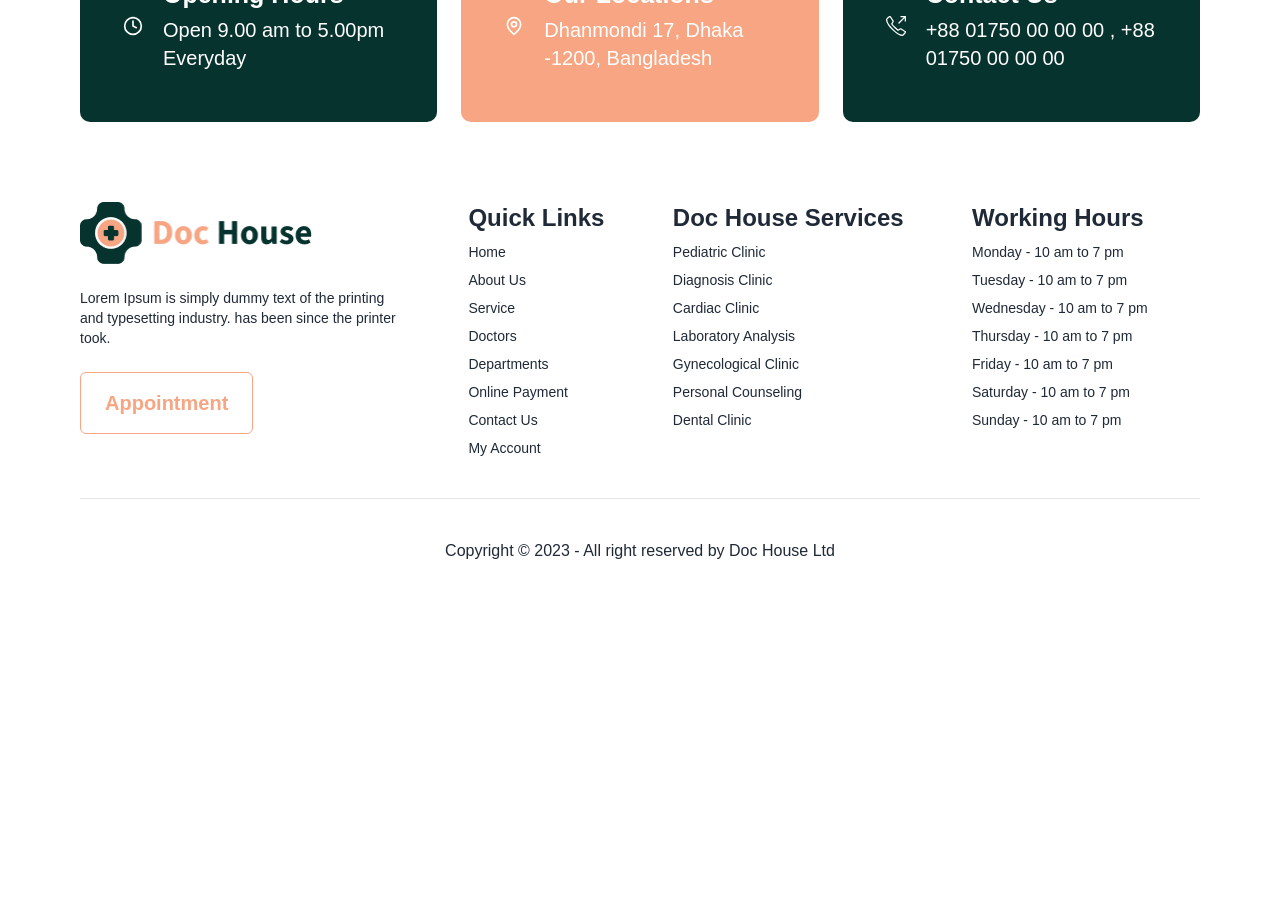
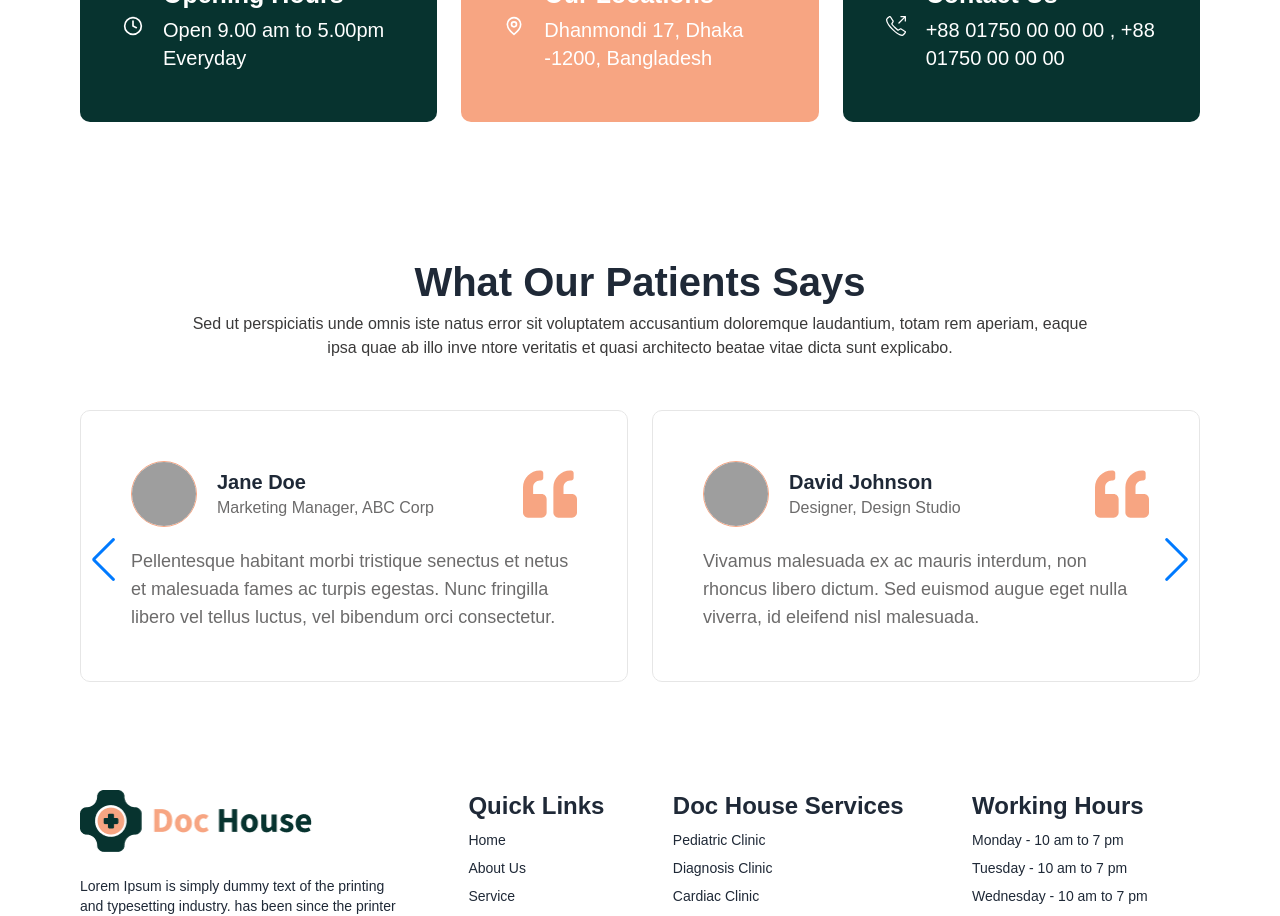
Before and after one commit to aothymoon59/doc-house-client, a React (Vite) app: page / in a window 1280 px wide. Shown: the part 1000-1916 px from the top of the page. Before the commit the page ends 1603 px from the top, so only its background shows below. Built offline with nearby package versions, Linux system fonts and the light colour scheme; no server answers; grey boxes are pictures that could not be loaded.

Commit message:
add testimonial section

```diff
--- a/package.json
+++ b/package.json
@@ -19,7 +19,8 @@
     "react-hot-toast": "^2.4.1",
     "react-icons": "^4.10.1",
     "react-router-dom": "^6.14.2",
-    "sort-by": "^1.2.0"
+    "sort-by": "^1.2.0",
+    "swiper": "^10.2.0"
   },
   "devDependencies": {
     "@types/react": "^18.2.15",
--- /dev/null
+++ b/public/reviews.json
@@ -0,0 +1,38 @@
+[
+  {
+    "image": "https://i.ibb.co/nz3vs18/c6.jpg",
+    "name": "John Smith",
+    "title": "CEO, XYZ Company",
+    "description": "Lorem ipsum dolor sit amet, consectetur adipiscing elit. Sed id tincidunt felis. Quisque malesuada quam in massa sollicitudin, ac placerat quam vulputate."
+  },
+  {
+    "image": "https://i.ibb.co/p19wHJh/c5.jpg",
+    "name": "Jane Doe",
+    "title": "Marketing Manager, ABC Corp",
+    "description": "Pellentesque habitant morbi tristique senectus et netus et malesuada fames ac turpis egestas. Nunc fringilla libero vel tellus luctus, vel bibendum orci consectetur."
+  },
+  {
+    "image": "https://i.ibb.co/9g01Ttt/c4.png",
+    "name": "David Johnson",
+    "title": "Designer, Design Studio",
+    "description": "Vivamus malesuada ex ac mauris interdum, non rhoncus libero dictum. Sed euismod augue eget nulla viverra, id eleifend nisl malesuada."
+  },
+  {
+    "image": "https://i.ibb.co/DWvGpWD/c3.jpg",
+    "name": "Sarah Williams",
+    "title": "Sales Director, SalesPro Inc.",
+    "description": "Integer euismod, sapien ac auctor iaculis, dolor tortor bibendum odio, id efficitur arcu justo id erat. Fusce eget tristique lectus, eu sollicitudin lorem."
+  },
+  {
+    "image": "https://i.ibb.co/PYgDKcB/c1.png",
+    "name": "Michael Brown",
+    "title": "CTO, Tech Innovations",
+    "description": "Duis auctor, ipsum eget congue iaculis, urna ligula lacinia purus, nec tristique odio elit nec purus. Suspendisse potenti. Praesent vel odio ut felis vehicula egestas."
+  },
+  {
+    "image": "https://i.ibb.co/bvrZ1tV/c2.jpg",
+    "name": "Emily Wilson",
+    "title": "COO, Global Solutions",
+    "description": "Sed eget libero in odio auctor vulputate. Sed fermentum euismod libero, non tristique sapien tempus ut. Proin eget ligula vel nulla lobortis dictum."
+  }
+]
--- a/src/pages/Home/Home/Home.jsx
+++ b/src/pages/Home/Home/Home.jsx
@@ -1,11 +1,13 @@
 import Banner from "../Banner/Banner";
 import ContactDetails from "../ContactDetails/ContactDetails";
+import Testimonials from "../Testimonials/Testimonials";
 
 const Home = () => {
     return (
         <div>
             <Banner />
             <ContactDetails />
+            <Testimonials />
         </div>
     );
 };
--- /dev/null
+++ b/src/pages/Home/Testimonials/Testimonials.jsx
@@ -0,0 +1,66 @@
+import { Swiper, SwiperSlide } from 'swiper/react';
+import './Testimonials.css'
+
+// Import Swiper styles
+import 'swiper/css';
+import 'swiper/css/pagination';
+import 'swiper/css/navigation';
+
+import { Autoplay, Navigation } from 'swiper/modules';
+import Container from '../../../components/Container/Container';
+import { useEffect, useState } from 'react';
+import { FaQuoteLeft } from 'react-icons/fa';
+
+const Testimonials = () => {
+    const [reviews, setReviews] = useState([])
+
+    useEffect(() => {
+        fetch('/reviews.json')
+            .then(res => res.json())
+            .then(data => setReviews(data))
+    }, [])
+    return (
+        <section className='pt-8 md:pt-[130px]'>
+            <Container>
+                <div className='text-center max-w-4xl mx-auto mb-[50px]'>
+                    <h2 className='text-[40px] font-bold'>What Our Patients Says</h2>
+                    <p className='text-[#3B3A3A]'>Sed ut perspiciatis unde omnis iste natus error sit voluptatem accusantium doloremque laudantium, totam rem aperiam, eaque ipsa quae ab illo inve ntore veritatis et quasi architecto beatae vitae dicta sunt explicabo.</p>
+                </div>
+                <Swiper
+                    slidesPerView={2}
+                    spaceBetween={24}
+                    navigation={true}
+                    loop={true}
+                    modules={[Autoplay, Navigation]}
+                    autoplay={{
+                        delay: 5000,
+                        disableOnInteraction: false,
+                    }}
+                    className="mySwiper"
+                >
+                    {reviews.map((review) => (
+                        <SwiperSlide key={review?._id}>
+                            <div className="p-[50px] border border-[#E6E6E6] rounded-[10px]">
+                                <div className='flex justify-between items-center mb-5'>
+                                    <div className='flex items-center gap-5'>
+                                        <img className="w-[66px] h-[66px] rounded-full border border-[#F7A582] object-cover object-center" src={review?.image} alt={review?.name} />
+                                        <div>
+                                            <h2 className='text-xl font-bold'>{review?.name}</h2>
+                                            <h4 className='text-[#6C6B6B]'>{review?.title}</h4>
+                                        </div>
+                                    </div>
+                                    <div><FaQuoteLeft className="text-2xl sm:text-4xl lg:text-[54px] text-[#F7A582]" /></div>
+                                </div>
+                                <div className=''>
+                                    <p className='text-lg text-[#6C6B6B]'>{review?.description}</p>
+                                </div>
+                            </div>
+                        </SwiperSlide>
+                    ))}
+                </Swiper>
+            </Container>
+        </section>
+    );
+};
+
+export default Testimonials;
```
Also changed, not shown: src/pages/Home/Testimonials/Testimonials.css (added), 1 other file (tests, documents, lock files or other folders).
